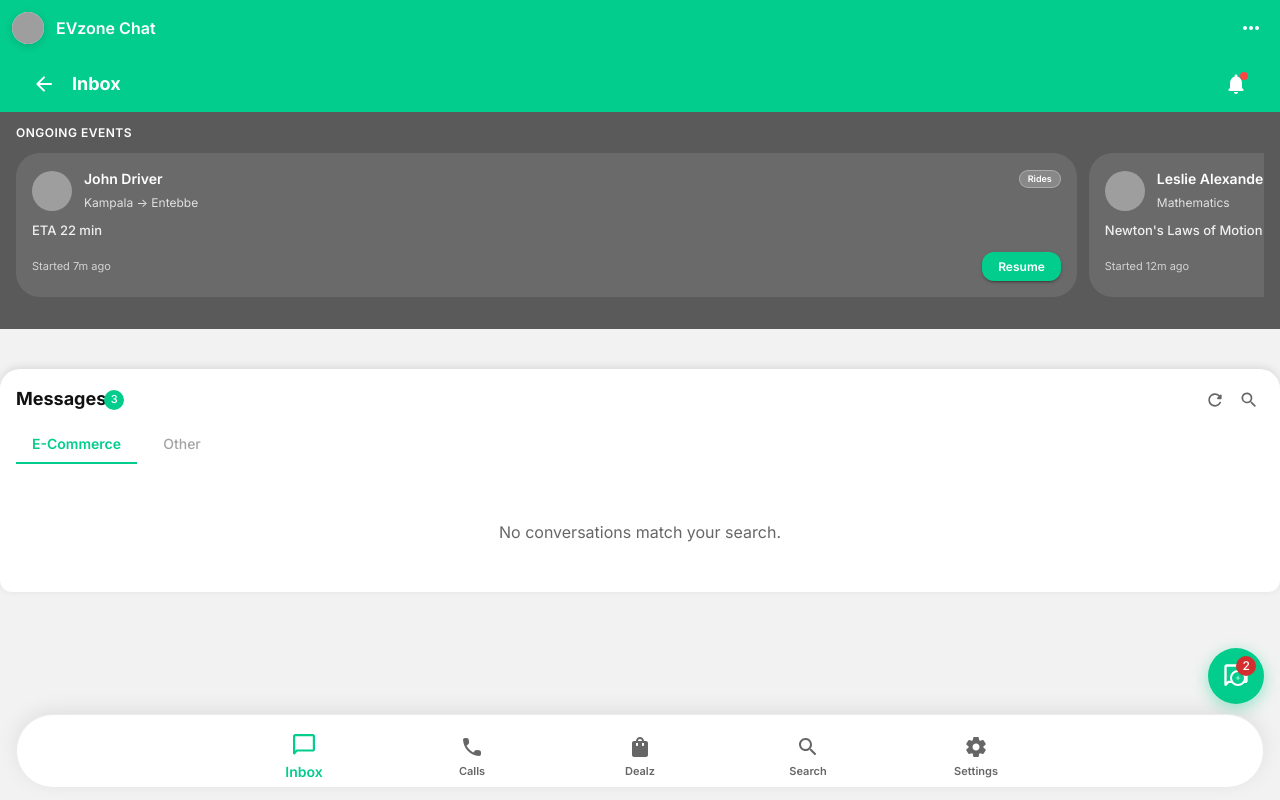
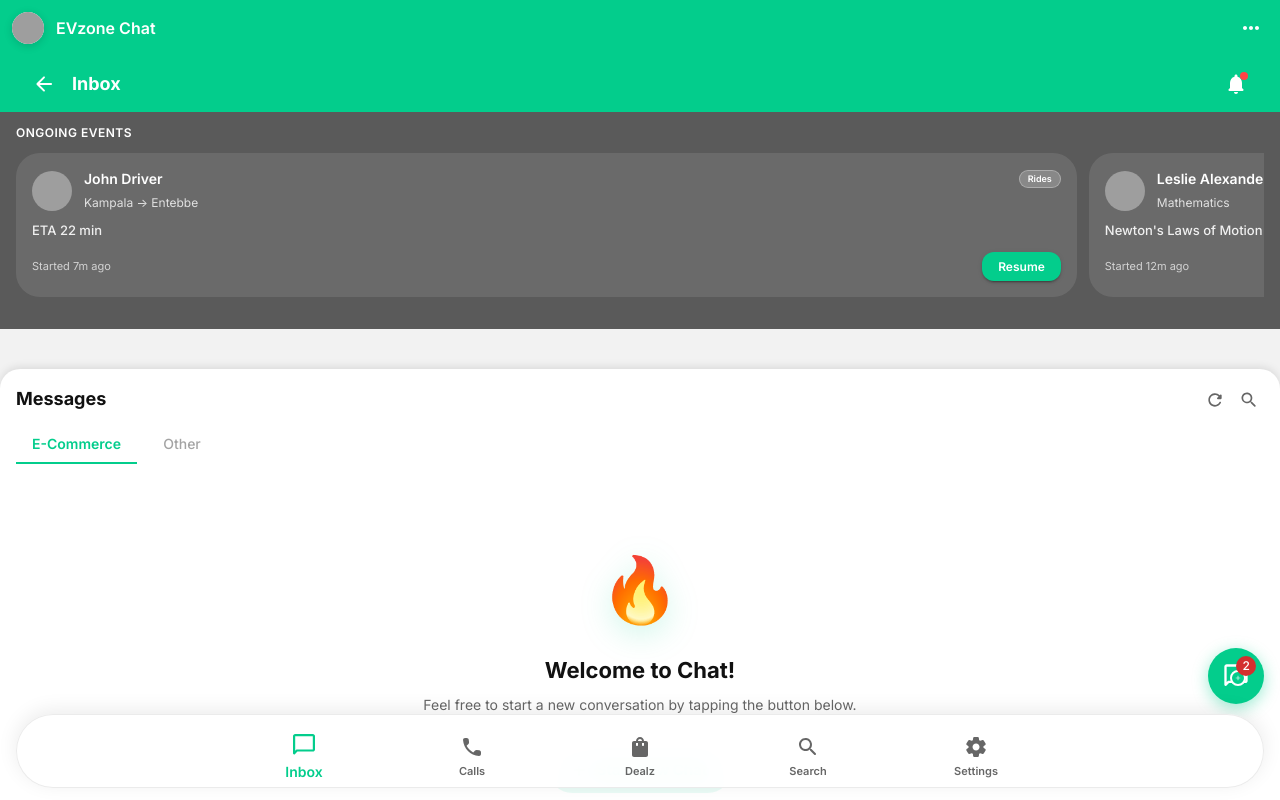
Before and after one commit to Bravos-hub/EVzoneChat, a React (Vite) app: page /#/inbox in a window 1280 px wide. Built offline with nearby package versions, Linux system fonts and the light colour scheme; grey boxes are pictures that could not be loaded.

Commit message:
updated the unified inbox

```diff
--- a/src/pages/user/UnifiedInbox.tsx
+++ b/src/pages/user/UnifiedInbox.tsx
@@ -38,22 +38,8 @@ import PlayCircleFilledWhiteRoundedIcon from "@mui/icons-material/PlayCircleFill
 
 const EV = { green: "#03cd8c", orange: "#f77f00", grey: "#a6a6a6", light: "#f2f2f2" };
 
-// demo data - matching design with promo data
-const DEMO = [
-  { id: 'c1', name: 'Etty Duke', avatar: 'https://i.pravatar.cc/100?img=1', module: 'Rides', last: 'I am near the pickup now', time: '09:30 PM', unread: 0, typing: true, promos: [] },
-  { id: 'c2', name: 'Zev Sharp', avatar: 'https://i.pravatar.cc/100?img=2', module: 'Rides', last: 'Thanks for the ride', time: '10:30 AM', unread: 2, typing: false, promos: [
-    { id: 'p1', type: 'promo-ad', title: 'Flash Sale', module: 'Rides', seen: false }
-  ]},
-  { id: 'c3', name: 'EVrides', avatar: 'https://i.pravatar.cc/100?img=3', module: 'Rides', last: 'Your ride has been confirmed', time: 'Yesterday', unread: 1, typing: false, promos: [] },
-  { id: 'c4', name: 'Zalmen Knox', avatar: 'https://i.pravatar.cc/100?img=4', module: 'Rides', last: 'On my way', time: 'Monday', unread: 0, typing: false, promos: [] },
-  { id: 'c5', name: 'Benjamin Peck', avatar: 'https://i.pravatar.cc/100?img=6', module: 'Rides', last: 'See you soon', time: 'June 20', unread: 0, typing: false, promos: [] },
-  { id: 'c6', name: 'Bessie Cooper', avatar: 'https://i.pravatar.cc/100?img=7', module: 'Other', last: 'Meeting scheduled', time: 'June 14', unread: 0, typing: false, promos: [] },
-  { id: 'c7', name: 'Guy Hawkins', avatar: 'https://i.pravatar.cc/100?img=9', module: 'Other', last: 'Payment received', time: 'May 07', unread: 0, typing: false, promos: [] },
-  { id: 'c8', name: 'Leslie Alexander', avatar: 'https://i.pravatar.cc/100?img=5', module: 'Other', last: "Newton's laws PDF attached", time: 'Yesterday', unread: 0, typing: false, promos: [
-    { id: 'p2', type: 'live', title: 'Math Live Session', module: 'School', seen: false },
-    { id: 'p3', type: 'promo-ad', title: 'Study Materials', module: 'School', seen: false }
-  ]},
-];
+// Empty demo data for testing the new user experience
+const DEMO = [];
 
 const LIVE_DEMO = [
   { id: 'ride_123', module: 'Rides', title: 'Kampala → Entebbe', subtitle: 'ETA 22 min', host: 'John Driver', startedAt: '7m', cta: 'Resume' },
@@ -111,7 +97,7 @@ function NotificationIconButton() {
         anchorOrigin={{ vertical: 'bottom', horizontal: 'right' }}
         transformOrigin={{ vertical: 'top', horizontal: 'right' }}
         PaperProps={{
-          sx:{
+          sx: {
             width: '90vw',
             maxWidth: 'calc(100vw - 1rem)',
             borderRadius: 2,
@@ -124,17 +110,19 @@ function NotificationIconButton() {
         }}
       >
         <MenuItem onClick={handleMute}>
-          <ListItemIcon><NotificationsOffRoundedIcon fontSize="small"/></ListItemIcon>
+          <ListItemIcon><NotificationsOffRoundedIcon fontSize="small" /></ListItemIcon>
           <ListItemText primary={muted ? "Unmute notifications" : "Mute notifications"} />
         </MenuItem>
         <MenuItem onClick={() => { handleClose(); navigate('/dnd'); }}>
-          <ListItemIcon><NotificationsRoundedIcon fontSize="small"/></ListItemIcon>
+          <ListItemIcon><NotificationsRoundedIcon fontSize="small" /></ListItemIcon>
           <ListItemText primary="Notification settings" />
         </MenuItem>
       </Menu>
     </>
   );
 }
+
+import AddRoundedIcon from "@mui/icons-material/AddRounded";
 
 /**
  * U01-03 Unified Inbox - Messages List
@@ -641,7 +629,7 @@ export default function UnifiedInbox({ items = DEMO, lives = LIVE_DEMO, onOpen,
                 fullWidth
                 size="small"
                 value={q}
-              onChange={(e)=>setQ(e.target.value)}
+                onChange={(e) => setQ(e.target.value)}
                 placeholder="Search people, channels, messages"
                 sx={{
                   '& .MuiOutlinedInput-root': {
@@ -675,7 +663,7 @@ export default function UnifiedInbox({ items = DEMO, lives = LIVE_DEMO, onOpen,
           )}
 
           {/* Conversation list - Inside Drawer */}
-        <Box className="flex-1" sx={{ overflowY:'auto', '&::-webkit-scrollbar':{ display:'none' }, scrollbarWidth:'none', msOverflowStyle:'none' }}>
+          <Box className="flex-1" sx={{ overflowY: 'auto', '&::-webkit-scrollbar': { display: 'none' }, scrollbarWidth: 'none', msOverflowStyle: 'none' }}>
             <List>
               {filtered.map((c, idx) => (
                 <React.Fragment key={c.id}>
@@ -790,7 +778,86 @@ export default function UnifiedInbox({ items = DEMO, lives = LIVE_DEMO, onOpen,
                   {idx < filtered.length - 1 && <Divider component="li" />}
                 </React.Fragment>
               ))}
-            {filtered.length === 0 && (<Box className="px-4 py-10 text-center" sx={{ color: 'text.secondary' }}>No conversations match your search.</Box>)}
+
+              {/* Empty States */}
+              {filtered.length === 0 && q.trim().length > 0 && (
+                <Box className="px-4 py-10 text-center" sx={{ color: 'text.secondary' }}>
+                  No conversations match your search.
+                </Box>
+              )}
+
+              {filtered.length === 0 && q.trim().length === 0 && (
+                <Box
+                  sx={{
+                    display: 'flex',
+                    flexDirection: 'column',
+                    alignItems: 'center',
+                    justifyContent: 'center',
+                    px: 4,
+                    py: 8,
+                    textAlign: 'center'
+                  }}
+                >
+                  <Box
+                    sx={{
+                      fontSize: '64px',
+                      mb: 2,
+                      filter: isDark ? `drop-shadow(0 0 20px ${accentColor}40)` : `drop-shadow(0 8px 16px ${accentColor}30)`,
+                      animation: 'float 3s ease-in-out infinite'
+                    }}
+                  >
+                    🔥
+                  </Box>
+                  <style>{`
+                  @keyframes float {
+                    0% { transform: translateY(0px); }
+                    50% { transform: translateY(-10px); }
+                    100% { transform: translateY(0px); }
+                  }
+                `}</style>
+                  <Typography
+                    variant="h5"
+                    sx={{
+                      fontWeight: 700,
+                      mb: 1,
+                      color: 'text.primary',
+                      fontSize: '22px'
+                    }}
+                  >
+                    Welcome to Chat!
+                  </Typography>
+                  <Typography
+                    variant="body2"
+                    sx={{
+                      color: 'text.secondary',
+                      mb: 4,
+                      maxWidth: '80%',
+                      lineHeight: 1.5
+                    }}
+                  >
+                    Feel free to start a new conversation by tapping the button below.
+                  </Typography>
+                  <Button
+                    onClick={onNew}
+                    startIcon={<AddRoundedIcon />}
+                    sx={{
+                      bgcolor: isDark ? `${accentColor}25` : `${accentColor}15`,
+                      color: accentColor,
+                      fontWeight: 700,
+                      borderRadius: '24px',
+                      textTransform: 'none',
+                      px: 3,
+                      py: 1.25,
+                      fontSize: '15px',
+                      '&:hover': {
+                        bgcolor: isDark ? `${accentColor}35` : `${accentColor}25`,
+                      }
+                    }}
+                  >
+                    Start New Chat
+                  </Button>
+                </Box>
+              )}
             </List>
           </Box>
         </Paper>
```
Lines whose indentation alone changed are shown as unchanged.
